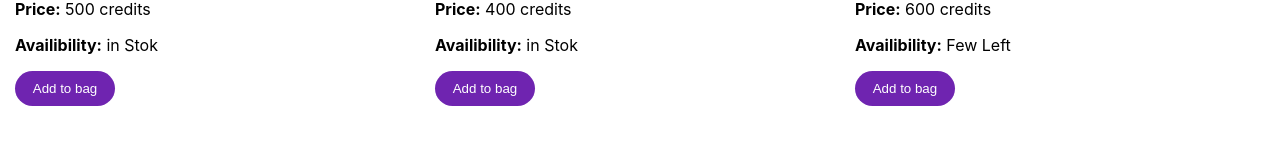
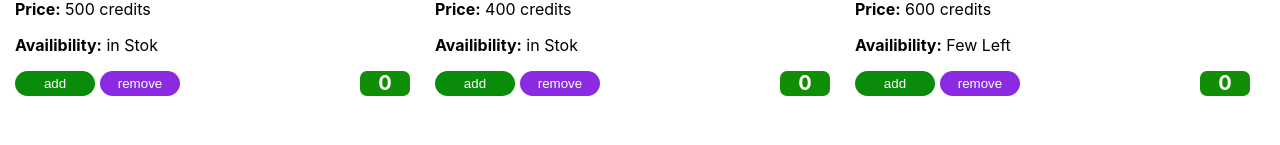
Before and after one commit to VasylArtymovych/react-components, a React (Create React App) app: page / in a window 1280 px wide. Shown: the part 473-618 px from the top of the page. Built offline with nearby package versions, Linux system fonts and the light colour scheme.

Commit message:
added btns

```diff
--- a/src/App.js
+++ b/src/App.js
@@ -1,6 +1,7 @@
 import PaintingList from "./components/PaintingList/PaintingList";
 import paintings from './painting.json';
 import Section from "./components/Section/Section";
+
 
 function App(){
   return (
--- /dev/null
+++ b/src/components/Counter/Buttons.js
@@ -0,0 +1,14 @@
+import React from "react";
+import s from './Counter.module.css'
+
+function Buttons({onIncrement, onDecrement}){
+    return (
+    <div>
+    <button type="button" className={s.incBtn} onClick={onIncrement}>add</button>
+    <button type="button" className={s.decBtn} onClick={onDecrement}>remove</button>
+    </div>
+
+    )
+};
+
+export default Buttons;
--- /dev/null
+++ b/src/components/Counter/Counter.js
@@ -0,0 +1,45 @@
+import React, {Component} from 'react';
+import PropTypes from 'prop-types';
+import s from './Counter.module.css'
+import Buttons from './Buttons'
+
+class Counter extends Component {
+    static defaultProps = {
+        initialValue: 0,
+        step: 1,
+    }
+    static propTypes = {initialValue: PropTypes.number,}
+
+    state = {
+        value: this.props.initialValue,
+        step: this.props.step,
+    }
+
+
+
+    increment = ()=> {
+        this.setState((prevState) => ({value: prevState.value + prevState.step,}))
+    }
+
+    decrement = () => {
+        this.setState((prevState) => ({value: prevState.value - prevState.step,}))
+    }
+
+    render(){
+        const {value} = this.state;
+
+        return (
+            <div className={s.container}>
+
+                <Buttons
+                onIncrement={this.increment}
+                onDecrement={this.decrement}
+                />
+
+                <span className={s.value} >{value}</span>
+            </div>
+        )
+    }
+}
+
+export default Counter;
--- /dev/null
+++ b/src/components/Counter/Counter.module.css
@@ -0,0 +1,41 @@
+.btn {
+    width: 80px;
+    height: 25px;
+    color: #fff;
+    border-radius: 40px;
+    border: none;
+    transition: transform 500ms;
+}
+
+.incBtn {
+    composes: btn;
+    margin-right: 5px;
+    background-color: rgb(10, 139, 10);
+}
+
+.decBtn {
+    composes: btn;
+    background-color: blueviolet;
+}
+
+.incBtn:hover,
+.decBtn:hover {
+    transform: scale(1.1);
+}
+.container {
+    display: flex;
+    justify-content: space-between;
+
+}
+
+.value {
+    width: 50px;
+    height: 25px;
+    margin-right: 15px;
+    font-size: 20px;
+    font-weight: 700;
+    text-align: center;
+    border-radius: 7px;
+    color: #fff;
+    background-color: rgb(16, 142, 5);
+}
--- a/src/components/Painting/Painting.js
+++ b/src/components/Painting/Painting.js
@@ -1,6 +1,7 @@
 import PropTypes from 'prop-types';
 import defaultImg from './default.jpg';
 import s from './Painting.module.css';
+import Counter from '../Counter/Counter'
 
 const Painting = (props) => {
     const {
@@ -21,7 +22,8 @@ const Painting = (props) => {
         </p>
         <p><b>Price:</b> {price} credits</p>
         <p><b>Availibility:</b> { quantity < 10 ? "Few Left" : "in Stok"}</p>
-        <button type="button" className={s.btn}>Add to bag</button>
+
+        <Counter initialValue={0} step={1}/>
       </div>
     );
   };
--- a/src/components/Painting/Painting.module.css
+++ b/src/components/Painting/Painting.module.css
@@ -4,18 +4,3 @@
     width: 100%;
     height: auto;
 }
-
-.btn {
-    width: 100px;
-    height: 35px;
-    background-color: rgb(111, 36, 176);
-    color: #fff;
-    border-radius: 40px;
-    border: none;
-
-}
-
-.btn:hover {
-    background-color: rgb(178, 118, 7);
-    box-shadow: 0px 0px 3px rgb(74, 10, 134);
-}
--- a/src/components/PaintingList/PaintingList.js
+++ b/src/components/PaintingList/PaintingList.js
@@ -15,6 +15,7 @@ function PaintingList({items}){
                     price={item.price}
                     quantity={item.quantity}
                 />
+
             </li>
         })}
     </ul>
```
